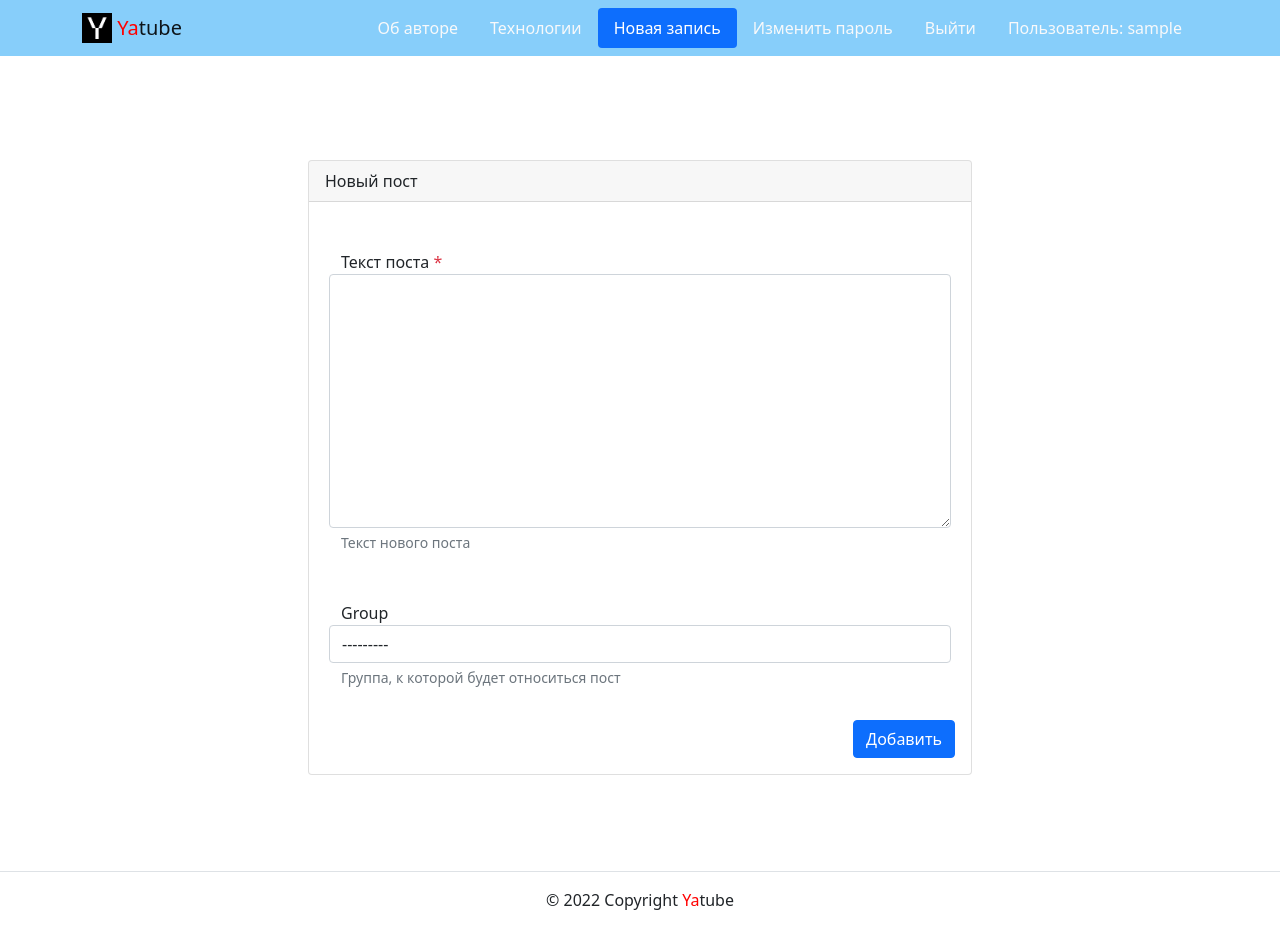
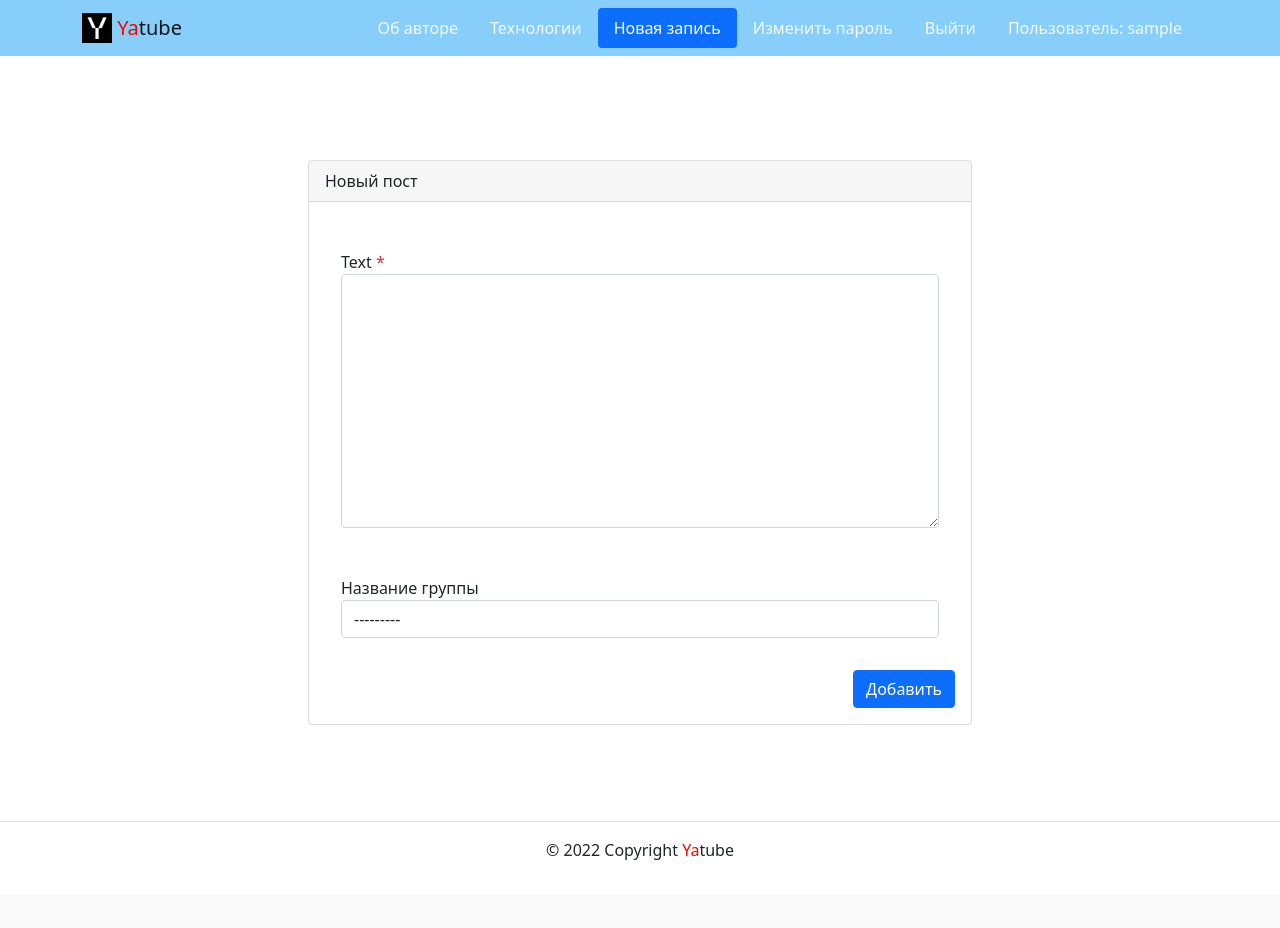
Before and after one commit to Sergey-Derevyanchenko/hw03_forms, a Django app: page /create/ in a window 1280 px wide. Shown: the top 928 px of the page. After the commit the page ends 860 px from the top, so only its background shows below. Run offline with Django 3.2, Linux system fonts and the light colour scheme; a user stored in the database is signed in; tables that the repository leaves empty hold one stand-in row (values such as "Sample post"); some libraries are stand-ins or nearby versions.

Commit message:
Sprint 4. Iteration 4.

```diff
--- a/yatube/posts/views.py
+++ b/yatube/posts/views.py
@@ -56,16 +56,15 @@ def post_detail(request, post_id):
 @login_required
 def post_create(request):
     form = PostForm(request.POST or None)
-    author = request.user
     context = {
         'form': form,
     }
     if not form.is_valid():
         return render(request, 'posts/post_create.html', context)
     post = form.save(commit=False)
-    post.author = author
+    post.author = request.user
     form.save()
-    return redirect('posts:profile', author)
+    return redirect('posts:profile', post.author)
 
 
 @login_required
@@ -78,7 +77,6 @@ def post_edit(request, post_id):
         form.save()
         return redirect('posts:post_detail', post_id)
     context = {
-        'post': post,
         'form': form,
     }
     return render(request, 'posts/post_create.html', context)
--- a/yatube/templates/posts/post_create.html
+++ b/yatube/templates/posts/post_create.html
@@ -1,7 +1,8 @@
 {% extends 'base.html' %}
+{% load user_filters %}
 
 {% block title %}
-  {% if post %}
+  {% if form.instance.post %}
     Редактировать пост
   {% else %}
     Новый пост
@@ -13,47 +14,60 @@
     <div class="col-md-8 p-5">
       <div class="card">
         <div class="card-header">
-          {% if post %}
+          {% if form.instance.post %}
             Редактировать пост
           {% else %}
             Новый пост
           {% endif %}
         </div>
         <div class="card-body">
-          {% if post %}
+          {% if form.errors %}
+            {% for field in form %}
+              {% for error in field.errors %}
+                <div class="alert alert-danger">
+                  {{ error|escape }}
+                </div>
+              {% endfor %}
+            {% endfor %}
+            {% for error in form.non_field_errors %}
+              <div class="alert alert-danger">
+                {{ error|escape }}
+              </div>
+            {% endfor %}
+          {% endif %}
+          {% if form.instance.post %}
             <form method="post" action="{% url 'posts:post_edit' post.pk %}">
           {% else %}
             <form method="post" action="{% url 'posts:post_create' %}">
           {% endif %}
           {% csrf_token %}
-          <div class="form-group row my-3 p-3">
-            <label for="id_text">
-              Текст поста
-              <span class="required text-danger" >*</span>
-            </label>
-            <textarea name="text" cols="40" rows="10" class="form-control" required id="id_text">
-              {{ post.text }}
-            </textarea>
-            <small id="id_text-help" class="form-text text-muted">
-              Текст нового поста
-            </small>
-          </div>
-          <div class="form-group row my-3 p-3">
-            <label for="id_group">
-              Group
-            </label>
-            <select name="group" class="form-control" id="id_group">
-              {% for group in form.group %}
-                {{ group }}
-              {% endfor %}
-            </select>
-            <small id="id_group-help" class="form-text text-muted">
-              Группа, к которой будет относиться пост
-            </small>
-          </div>
+          {% for field in form %}
+            <div class="form-group row my-3 p-3"
+              {% if field.field.required %}
+                aria-required="true"
+              {% else %}
+                aria-required="false"
+              {% endif %}
+            >
+              <label for="{{ field.id_for_label }}">
+                {{ field.label }}
+                  {% if field.field.required %}
+                    <span class="required text-danger" >*</span>
+                  {% endif %}
+              </label>
+              <div>
+              {{ field|addclass:'form-control' }}
+                {% if field.help_text %}
+                  <small id="{{ field.id_for_label }}-help" class="form-text text-muted">
+                    {{ field.help_text|safe }}
+                  </small>
+                {% endif %}
+              </div>
+            </div>
+          {% endfor %}
           <div class="d-flex justify-content-end">
             <button type="submit" class="btn btn-primary">
-              {% if post %}
+              {% if form.instance.post %}
                 Сохранить
               {% else %}
                 Добавить
--- a/yatube/templates/users/login.html
+++ b/yatube/templates/users/login.html
@@ -1,11 +1,11 @@
 {% extends "base.html" %}
+{% load user_filters %}
 
 {% block title %}
   Войти
 {% endblock %}
 
 {% block content %}
-{% load user_filters %}
   <div class="row justify-content-center">
     <div class="col-md-8 p-5">
       <div class="card">
@@ -27,14 +27,12 @@
               </div>
             {% endfor %}
           {% endif %}
-
           <form method="post"
             {% if action_url %}
               action="{% url action_url %}"
             {% endif %}
           >
           {% csrf_token %}
-
           {% for field in form %}
             <div class="form-group row my-3"
               {% if field.field.required %}
--- a/yatube/templates/users/password_reset_confirm.html
+++ b/yatube/templates/users/password_reset_confirm.html
@@ -1,11 +1,11 @@
 {% extends "base.html" %}
+{% load user_filters %}
 
 {% block title %}
   Новый пароль
 {% endblock %}
 
 {% block content %}
-{% load user_filters %}
 {% if validlink %}
   <div class="container py-5">
     <div class="row justify-content-center">
@@ -63,5 +63,4 @@
     </div>
   </div>
 {% endif %}
-
 {% endblock %}
```
Also changed, not shown: yatube/templates/users/signup.html (+2 -7 lines). Lines whose indentation alone changed are shown as unchanged.
